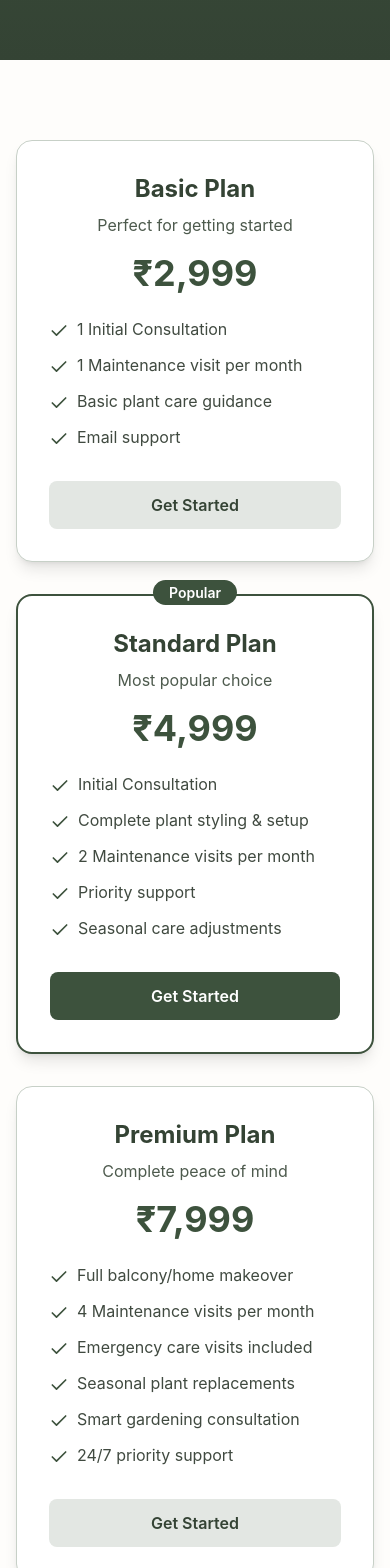
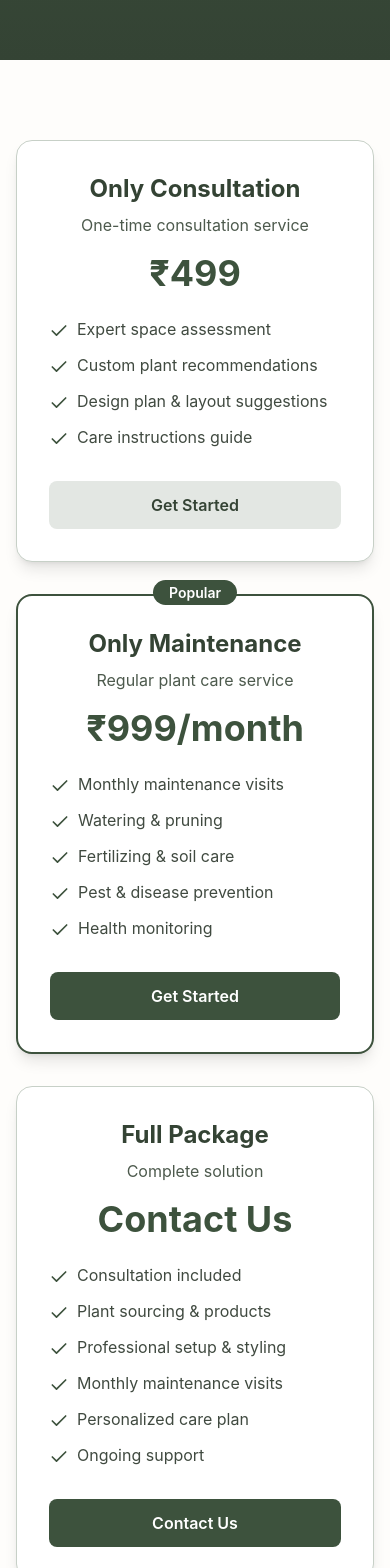
Before and after one commit to MSAbhishek214/hasiru-website, a Next.js app: page /pricing in a window 390 px wide. Shown: the part 432-2000 px from the top of the page. Built offline with nearby package versions, Linux system fonts and the light colour scheme.

Commit message:
Update contact info, pricing, and fix images - Phone: +91 99167 08854, Instagram link, new pricing plans, stock images

```diff
--- a/app/gallery/page.tsx
+++ b/app/gallery/page.tsx
@@ -16,20 +16,20 @@ export default function Gallery() {
     { id: 'rescue', label: 'Plant Rescue' },
   ];
 
-  // Gallery items with categories
+  // Gallery items with categories and image URLs
   const galleryItems = [
-    { id: 1, category: 'balcony', title: 'Modern Balcony Garden' },
-    { id: 2, category: 'indoor', title: 'Living Room Corner' },
-    { id: 3, category: 'rescue', title: 'Before & After Rescue' },
-    { id: 4, category: 'balcony', title: 'Tropical Balcony Setup' },
-    { id: 5, category: 'indoor', title: 'Kitchen Herb Garden' },
-    { id: 6, category: 'rescue', title: 'Revived Monstera' },
-    { id: 7, category: 'balcony', title: 'Vertical Garden Wall' },
-    { id: 8, category: 'indoor', title: 'Bedroom Plant Corner' },
-    { id: 9, category: 'rescue', title: 'Saved Fiddle Leaf Fig' },
-    { id: 10, category: 'balcony', title: 'Cozy Balcony Oasis' },
-    { id: 11, category: 'indoor', title: 'Office Plant Setup' },
-    { id: 12, category: 'rescue', title: 'Before & After Transformation' },
+    { id: 1, category: 'balcony', title: 'Modern Balcony Garden', image: 'https://images.unsplash.com/photo-1499793983690-e29da59ef1c2?ixlib=rb-4.0.3&auto=format&fit=crop&w=800&q=80' },
+    { id: 2, category: 'indoor', title: 'Living Room Corner', image: 'https://images.unsplash.com/photo-1485955900006-10f4d324d411?ixlib=rb-4.0.3&auto=format&fit=crop&w=800&q=80' },
+    { id: 3, category: 'rescue', title: 'Before & After Rescue', image: 'https://images.unsplash.com/photo-1466692476868-aef1dfb1e735?ixlib=rb-4.0.3&auto=format&fit=crop&w=800&q=80' },
+    { id: 4, category: 'balcony', title: 'Tropical Balcony Setup', image: 'https://images.unsplash.com/photo-1416879595882-3373a0480b5b?ixlib=rb-4.0.3&auto=format&fit=crop&w=800&q=80' },
+    { id: 5, category: 'indoor', title: 'Kitchen Herb Garden', image: 'https://images.unsplash.com/photo-1464822759844-d150ad3bfb1d?ixlib=rb-4.0.3&auto=format&fit=crop&w=800&q=80' },
+    { id: 6, category: 'rescue', title: 'Revived Monstera', image: 'https://images.unsplash.com/photo-1508610048659-a06c669853d0?ixlib=rb-4.0.3&auto=format&fit=crop&w=800&q=80' },
+    { id: 7, category: 'balcony', title: 'Vertical Garden Wall', image: 'https://images.unsplash.com/photo-1512428813834-c702c7702b78?ixlib=rb-4.0.3&auto=format&fit=crop&w=800&q=80' },
+    { id: 8, category: 'indoor', title: 'Bedroom Plant Corner', image: 'https://images.unsplash.com/photo-1509423350716-97f9360b4e09?ixlib=rb-4.0.3&auto=format&fit=crop&w=800&q=80' },
+    { id: 9, category: 'rescue', title: 'Saved Fiddle Leaf Fig', image: 'https://images.unsplash.com/photo-1519336056116-9e4d75123443?ixlib=rb-4.0.3&auto=format&fit=crop&w=800&q=80' },
+    { id: 10, category: 'balcony', title: 'Cozy Balcony Oasis', image: 'https://images.unsplash.com/photo-1530836369250-ef72a3f5cda8?ixlib=rb-4.0.3&auto=format&fit=crop&w=800&q=80' },
+    { id: 11, category: 'indoor', title: 'Office Plant Setup', image: 'https://images.unsplash.com/photo-1513475382585-d06e58bcb0e0?ixlib=rb-4.0.3&auto=format&fit=crop&w=800&q=80' },
+    { id: 12, category: 'rescue', title: 'Before & After Transformation', image: 'https://images.unsplash.com/photo-1509423350716-97f9360b4e09?ixlib=rb-4.0.3&auto=format&fit=crop&w=800&q=80' },
   ];
 
   const filteredItems =
@@ -100,9 +100,7 @@ export default function Gallery() {
               >
                 <div className="aspect-[4/3] overflow-hidden relative">
                   <Image
-                    src={`https://source.unsplash.com/800x600/?plants,${
-                      item.category === 'rescue' ? 'before-after' : item.category
-                    }`}
+                    src={item.image}
                     alt={item.title}
                     fill
                     className="object-cover group-hover:scale-110 transition-transform duration-500"
--- a/app/page.tsx
+++ b/app/page.tsx
@@ -84,7 +84,7 @@ export default function Home() {
         className="relative min-h-[90vh] flex items-center justify-center bg-cover bg-center"
         style={{
           backgroundImage:
-            'url(https://images.unsplash.com/photo-1416879595882-3373a0480b5b?w=1920&q=80)',
+            'url(https://images.unsplash.com/photo-1416879595882-3373a0480b5b?ixlib=rb-4.0.3&ixid=M3wxMjA3fDB8MHxwaG90by1wYWdlfHx8fGVufDB8fHx8fA%3D%3D&auto=format&fit=crop&w=1920&q=80)',
         }}
       >
         <div className="absolute inset-0 bg-forest-900/50"></div>
--- a/app/pricing/page.tsx
+++ b/app/pricing/page.tsx
@@ -6,43 +6,44 @@ import PricingCard from '@/components/PricingCard';
 export default function Pricing() {
   const plans = [
     {
-      name: 'Basic Plan',
-      price: '₹2,999',
-      description: 'Perfect for getting started',
+      name: 'Only Consultation',
+      price: '₹499',
+      description: 'One-time consultation service',
       features: [
-        '1 Initial Consultation',
-        '1 Maintenance visit per month',
-        'Basic plant care guidance',
-        'Email support',
+        'Expert space assessment',
+        'Custom plant recommendations',
+        'Design plan & layout suggestions',
+        'Care instructions guide',
       ],
       popular: false,
     },
     {
-      name: 'Standard Plan',
-      price: '₹4,999',
-      description: 'Most popular choice',
+      name: 'Only Maintenance',
+      price: '₹999/month',
+      description: 'Regular plant care service',
       features: [
-        'Initial Consultation',
-        'Complete plant styling & setup',
-        '2 Maintenance visits per month',
-        'Priority support',
-        'Seasonal care adjustments',
+        'Monthly maintenance visits',
+        'Watering & pruning',
+        'Fertilizing & soil care',
+        'Pest & disease prevention',
+        'Health monitoring',
       ],
       popular: true,
     },
     {
-      name: 'Premium Plan',
-      price: '₹7,999',
-      description: 'Complete peace of mind',
+      name: 'Full Package',
+      price: 'Contact Us',
+      description: 'Complete solution',
       features: [
-        'Full balcony/home makeover',
-        '4 Maintenance visits per month',
-        'Emergency care visits included',
-        'Seasonal plant replacements',
-        'Smart gardening consultation',
-        '24/7 priority support',
+        'Consultation included',
+        'Plant sourcing & products',
+        'Professional setup & styling',
+        'Monthly maintenance visits',
+        'Personalized care plan',
+        'Ongoing support',
       ],
       popular: false,
+      isContact: true,
     },
   ];
 
@@ -75,7 +76,7 @@ export default function Pricing() {
         <div className="max-w-7xl mx-auto px-4 sm:px-6 lg:px-8">
           <div className="grid grid-cols-1 md:grid-cols-3 gap-8 lg:gap-12 items-start">
             {plans.map((plan, index) => (
-              <PricingCard key={index} {...plan} delay={index * 0.1} />
+              <PricingCard key={index} {...plan} delay={index * 0.1} isContact={plan.isContact} />
             ))}
           </div>
         </div>
--- a/app/services/page.tsx
+++ b/app/services/page.tsx
@@ -161,7 +161,17 @@ export default function Services() {
                 <div className="flex-1">
                   <div className="relative h-80 rounded-2xl overflow-hidden shadow-lg">
                     <Image
-                      src={`https://source.unsplash.com/800x600/?plants,${service.title.toLowerCase()}`}
+                      src={
+                        service.title === 'Consultation'
+                          ? 'https://images.unsplash.com/photo-1466692476868-aef1dfb1e735?ixlib=rb-4.0.3&auto=format&fit=crop&w=800&q=80'
+                          : service.title === 'Setup'
+                          ? 'https://images.unsplash.com/photo-1416879595882-3373a0480b5b?ixlib=rb-4.0.3&auto=format&fit=crop&w=800&q=80'
+                          : service.title === 'Maintenance'
+                          ? 'https://images.unsplash.com/photo-1464822759844-d150ad3bfb1d?ixlib=rb-4.0.3&auto=format&fit=crop&w=800&q=80'
+                          : service.title === 'Emergency Care'
+                          ? 'https://images.unsplash.com/photo-1508610048659-a06c669853d0?ixlib=rb-4.0.3&auto=format&fit=crop&w=800&q=80'
+                          : 'https://images.unsplash.com/photo-1499793983690-e29da59ef1c2?ixlib=rb-4.0.3&auto=format&fit=crop&w=800&q=80'
+                      }
                       alt={service.title}
                       fill
                       className="object-cover"
--- a/components/Footer.tsx
+++ b/components/Footer.tsx
@@ -33,7 +33,7 @@ export default function Footer() {
             </p>
             <div className="flex space-x-4">
               <motion.a
-                href="https://instagram.com"
+                href="https://www.instagram.com/_.hasiru._?utm_source=ig_web_button_share_sheet&igsh=ZDNlZDc0MzIxNw=="
                 target="_blank"
                 rel="noopener noreferrer"
                 className="bg-forest-700 p-3 rounded-lg hover:bg-forest-600 transition-colors"
@@ -44,7 +44,7 @@ export default function Footer() {
                 <Instagram size={20} />
               </motion.a>
               <motion.a
-                href="https://wa.me"
+                href="https://wa.me/919916708854"
                 target="_blank"
                 rel="noopener noreferrer"
                 className="bg-forest-700 p-3 rounded-lg hover:bg-forest-600 transition-colors"
--- a/components/PricingCard.tsx
+++ b/components/PricingCard.tsx
@@ -11,6 +11,7 @@ interface PricingCardProps {
   features: string[];
   popular?: boolean;
   delay?: number;
+  isContact?: boolean;
 }
 
 export default function PricingCard({
@@ -20,6 +21,7 @@ export default function PricingCard({
   features,
   popular = false,
   delay = 0,
+  isContact = false,
 }: PricingCardProps) {
   return (
     <motion.div
@@ -56,12 +58,12 @@ export default function PricingCard({
       <Link
         href="/contact"
         className={`block w-full text-center py-3 rounded-lg font-semibold transition-colors ${
-          popular
+          popular || isContact
             ? 'bg-forest-600 text-white hover:bg-forest-700'
             : 'bg-sage-100 text-forest-700 hover:bg-sage-200'
         }`}
       >
-        Get Started
+        {isContact ? 'Contact Us' : 'Get Started'}
       </Link>
     </motion.div>
   );
```
Also changed, not shown: app/contact/page.tsx (+14 -12 lines).
